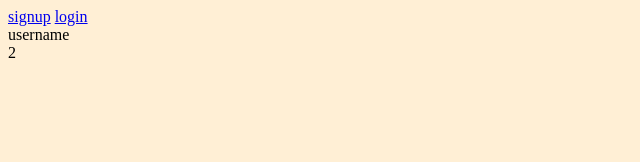
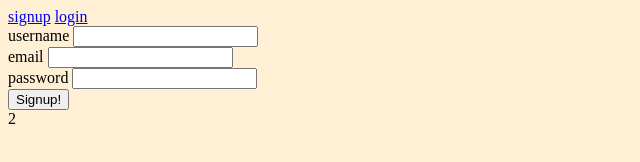
Before and after one commit to snfazal/media-app-ui, a website: page public/index.html at #!/signup in a window 1280 px wide. Shown: the whole page, without its empty margins (0-640 px from the left). Drawn offline with nearby package versions, Linux system fonts and the light colour scheme; some packages are replaced by stand-ins of ours.

Commit message:
finished signup and login partials

```diff
--- a/public/partials/signup.html
+++ b/public/partials/signup.html
@@ -1,11 +1,21 @@
 <div ng-controller="AuthController as auth">
 <form ng-submit"auth.signup(user)" class="signup">
+
   <!-- username -->
   <div>
     <label for="username">username</label>
-
-
+    <input type="text" ng-model="user.username">
   </div>
-
-</form>
+  <!-- email -->
+    <div>
+      <label for="email">email</label>
+      <input type="email" ng-model="user.email">
+    </div>
+  <!-- password -->
+  <div>
+    <label for="password">password</label>
+    <input type="password" ng-model="user.password">
+  </div>
+  <button type="submit">Signup!</button>
+  </form>
 </div>
```
